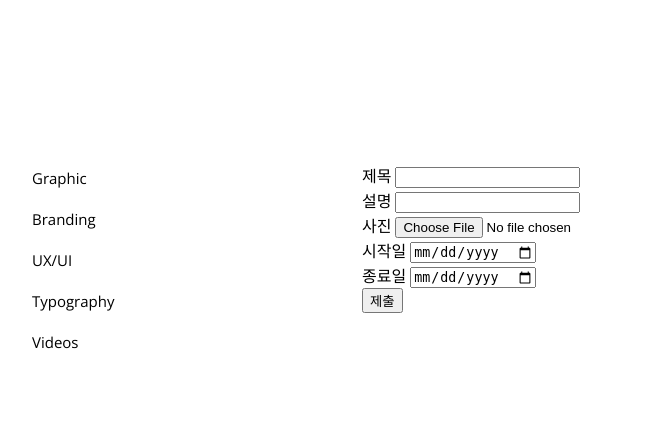
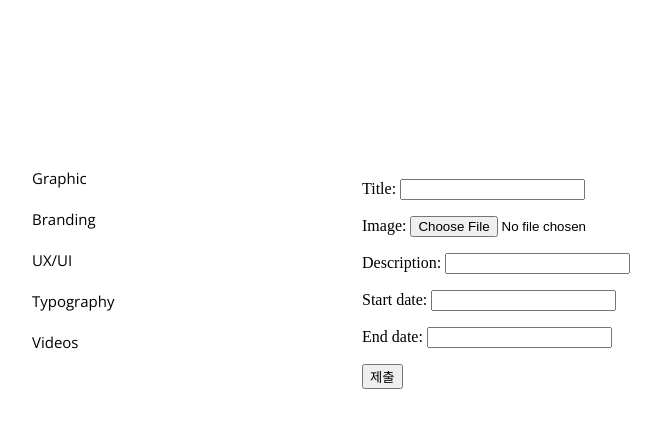
Before and after one commit to TrellixVulnTeam/dokyung_S4TE, a Django app: page /create/ in a window 1280 px wide; the page is wider, and only the part inside the window is pictured. Shown: the part 167-595 px from the top of that part, without its empty margins (88-749 px from the left). Run offline with Django 3.2, Linux system fonts and the light colour scheme.

Commit message:
forms.Form 사용 버전

```diff
--- /dev/null
+++ b/board/core/forms.py
@@ -0,0 +1,9 @@
+from django import forms
+
+
+class PortfolioForm(forms.Form):
+    title = forms.CharField(max_length=30)
+    image = forms.ImageField()
+    description = forms.CharField()
+    start_date = forms.DateField()
+    end_date = forms.DateField()
--- a/board/core/templates/core/portfolio_create.html
+++ b/board/core/templates/core/portfolio_create.html
@@ -4,25 +4,7 @@
 {% block portfolio_content %}
 <form method="POST" enctype="multipart/form-data">
   {% csrf_token %}
-  <label for="title">제목</label>
-  <input type="text" name="title" />
-  <br />
-
-  <label for="description">설명</label>
-  <input type="text" name="description" />
-  <br />
-
-  <label for="image">사진</label>
-  <input type="file" name="image" />
-  <br />
-
-  <label for="start_date">시작일</label>
-  <input type="date" name="start_date" />
-  <br />
-
-  <label for="end_date">종료일</label>
-  <input type="date" name="end_date" />
-  <br />
+  {{ form.as_p }}
 
   <button type="submit">제출</button>
 </form>
--- a/board/core/views.py
+++ b/board/core/views.py
@@ -3,6 +3,7 @@ from django.utils import timezone
 from django.urls import reverse
 
 from .models import Portfolio
+from .forms import PortfolioForm
 
 
 def portfolio_list(request):
@@ -20,21 +21,18 @@ def portfolio_detail(request, pk):
 
 
 def portfolio_create(request):
-    ctx = {}
-    if request.method == "POST":
-        title = request.POST['title']
-        image = request.FILES['image']
-        description = request.POST['description']
-        start_date = request.POST['start_date']
-        end_date = request.POST['end_date']
+    form = PortfolioForm(request.POST or None, request.FILES or None)
+    if request.method == "POST" and form.is_valid():
+        p = Portfolio.objects.create(
+            title=form.cleaned_data['title'],
+            image=form.cleaned_data['image'],
+            description=form.cleaned_data['description'],
+            start_date=form.cleaned_data['start_date'],
+            end_date=form.cleaned_data['end_date'],
+        )
+        return redirect(reverse('portfolio_detail', kwargs={'pk': p.pk}))
 
-        p = Portfolio.objects.create(
-            title=title,
-            image=image,
-            description=description,
-            start_date=start_date,
-            end_date=end_date,
-        )
-
-        return redirect(reverse('portfolio_detail', kwargs={'pk': p.pk}))
+    ctx = {
+        'form': form,
+    }
     return render(request, 'core/portfolio_create.html', ctx)
```
Also changed, not shown: board/db.sqlite3, board/media/portfolio/2018/01/25/IMG_9224_i1vNrfI.PNG (added).
